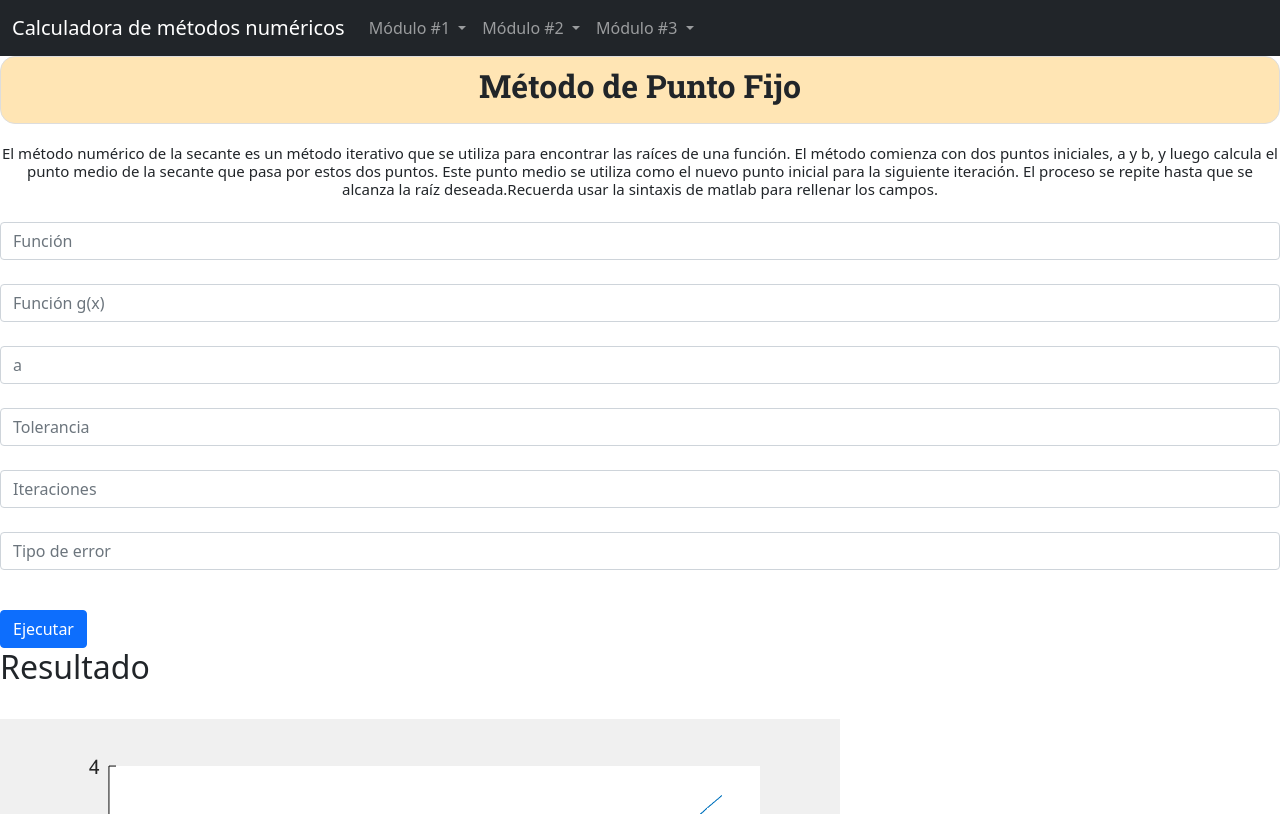
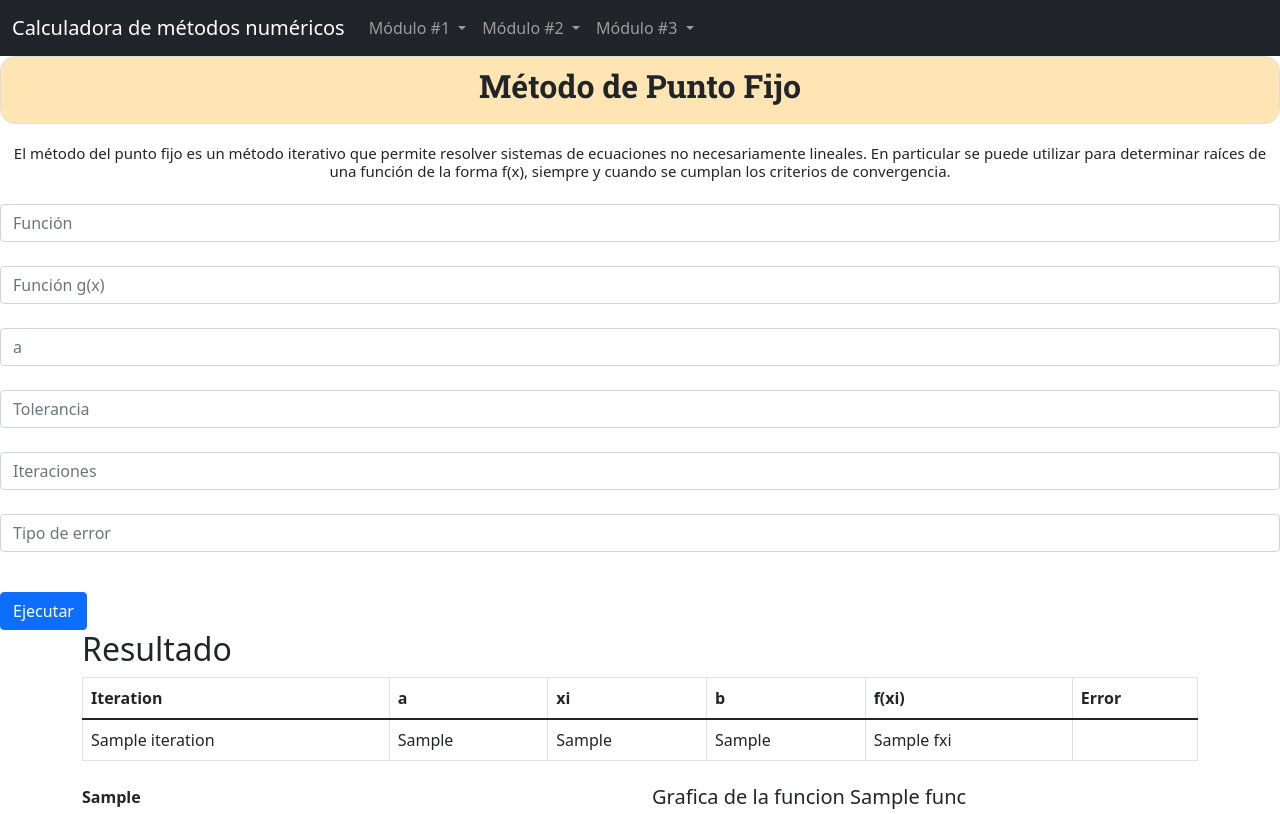
Before and after one commit to SantiagoArias229/ProyectoAnalisis, a Django app: template module1/templates/pf.html in a window 1280 px wide. Shown: the top 814 px of the page. Run offline with Django 4.2, Linux system fonts and the light colour scheme; the template is opened without the code that fills it: most values are stand-ins (such as "Sample title", 1, 10 or a date in 2020).

Commit message:
Some corrections of punto fijo added

```diff
--- a/module1/models.py
+++ b/module1/models.py
@@ -8,6 +8,7 @@ class pfModel(models.Model):
     Tol =  models.FloatField()
     niter = models.IntegerField()
     error= models.IntegerField()
+    resultado = models.CharField(max_length=300, default=" ")
 
     def _str_(self):
         return f"La función f{self.func} y la función g {self.funcg}: desde {self.x0} en {self.niter} iteraciones"
--- a/module1/templates/pf.html
+++ b/module1/templates/pf.html
@@ -33,7 +33,7 @@
     </div>
 {% endblock %}
     <div class="subtitle text-gray-700 display-6">
-        El método numérico de la secante es un método iterativo que se utiliza para encontrar las raíces de una función. El método comienza con dos puntos iniciales, a y b, y luego calcula el punto medio de la secante que pasa por estos dos puntos. Este punto medio se utiliza como el nuevo punto inicial para la siguiente iteración. El proceso se repite hasta que se alcanza la raíz deseada.Recuerda usar la sintaxis de matlab para rellenar los campos. </div>
+        El método del punto fijo es un método iterativo que permite resolver sistemas de ecuaciones no necesariamente lineales. En particular se puede utilizar para determinar raíces de una función de la forma f(x), siempre y cuando se cumplan los criterios de convergencia. </div>
     <br>
 
     <form action="" method="POST">
@@ -52,9 +52,50 @@
         <br>
         <input type="submit" value="Ejecutar" class="btn btn-primary mt-3">
     </form>
-    {% if puntoFijo_model %}
-    <h2>Resultado</h2>
-    <br>
-    <img src="../../grafsecante.png" alt="Imagen">
+    <div class="container md-6">
+
+        {% if puntoFijo_model %}
+            <h2>Resultado</h2>
+            <table class="table table-bordered">
+                <thead>
+                    <tr>
+                        <th>Iteration</th>
+                        <th>a</th>
+                        <th>xi</th>
+                        <th>b</th>
+                        <th>f(xi)</th>
+                        <th>Error</th>
+                    </tr>
+                </thead>
+                <tbody>
+                    {% for row in data %}
+                    <tr>
+                        <td>{{ row.Iteration }}</td>
+                        <td>{{ row.a }}</td>
+                        <td>{{ row.xi}}</td>
+                        <td>{{ row.b }}</td>
+                        <td>{{ row.fxi }}</td>
+                        <td>{{ row.Error }}</td>
+                    </tr>
+                    {% endfor %}
+                </tbody>
+            </table>
+
+            <div class="row mt-4">
+                <div class="col-md-6">
+                    <b>{{ puntoFijo_model }}</b>
+                    <br>
+                    <b>{{ puntoFijo_model.resultado }}</b>
+                </div>
+                <div class="col-md 6">
+                    <h5>Grafica de la funcion {{ puntoFijo_model.func }}</h5>
+                    <img src="/media/grafica_puntoFijo.png" class="img-thumbnail rounded float-end" alt="Imagen">
+                </div>
+            </div>
+
+
+
+    </div>
+
     {% endif %}
 {% endblock %}
```
Also changed, not shown: module1/views.py (+12 -6 lines), db.sqlite3, module1/migrations/0009_rename_tol_pfmodel_tol_and_more.py (added), 1 other file.
